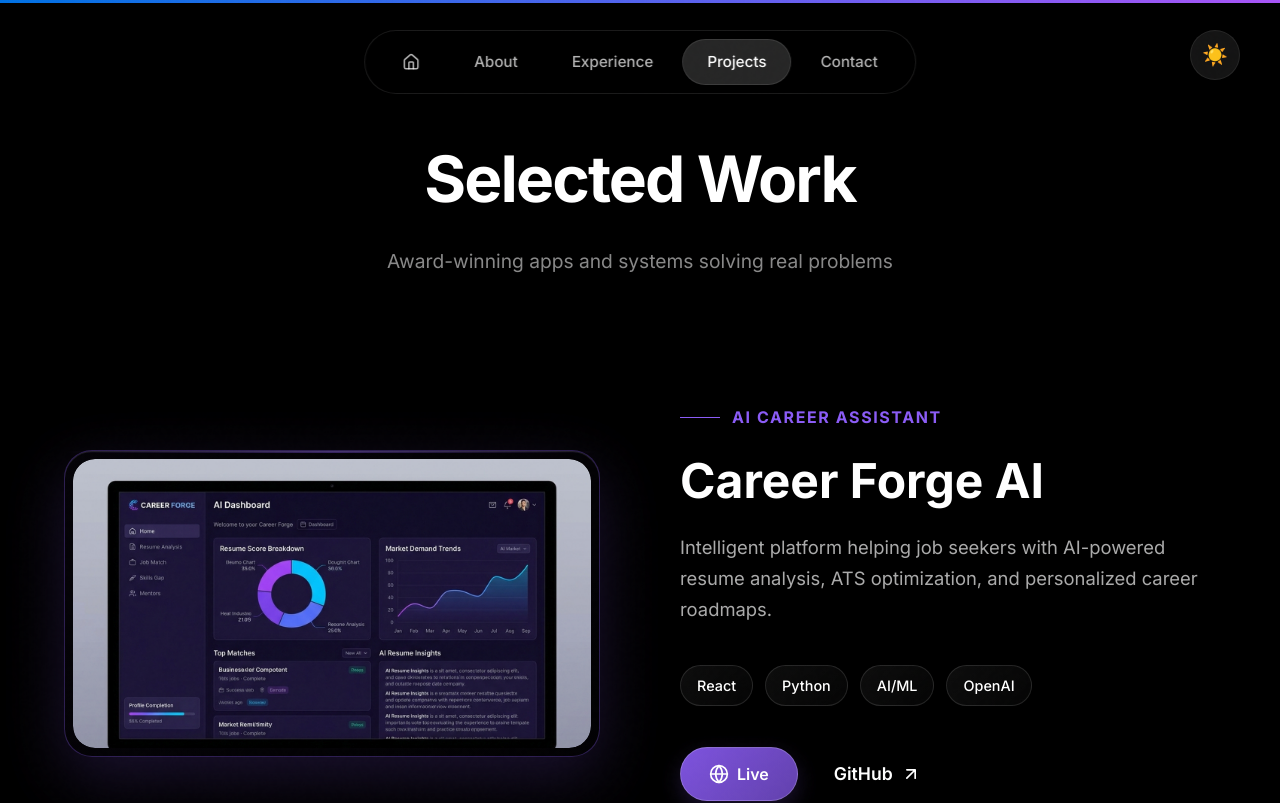
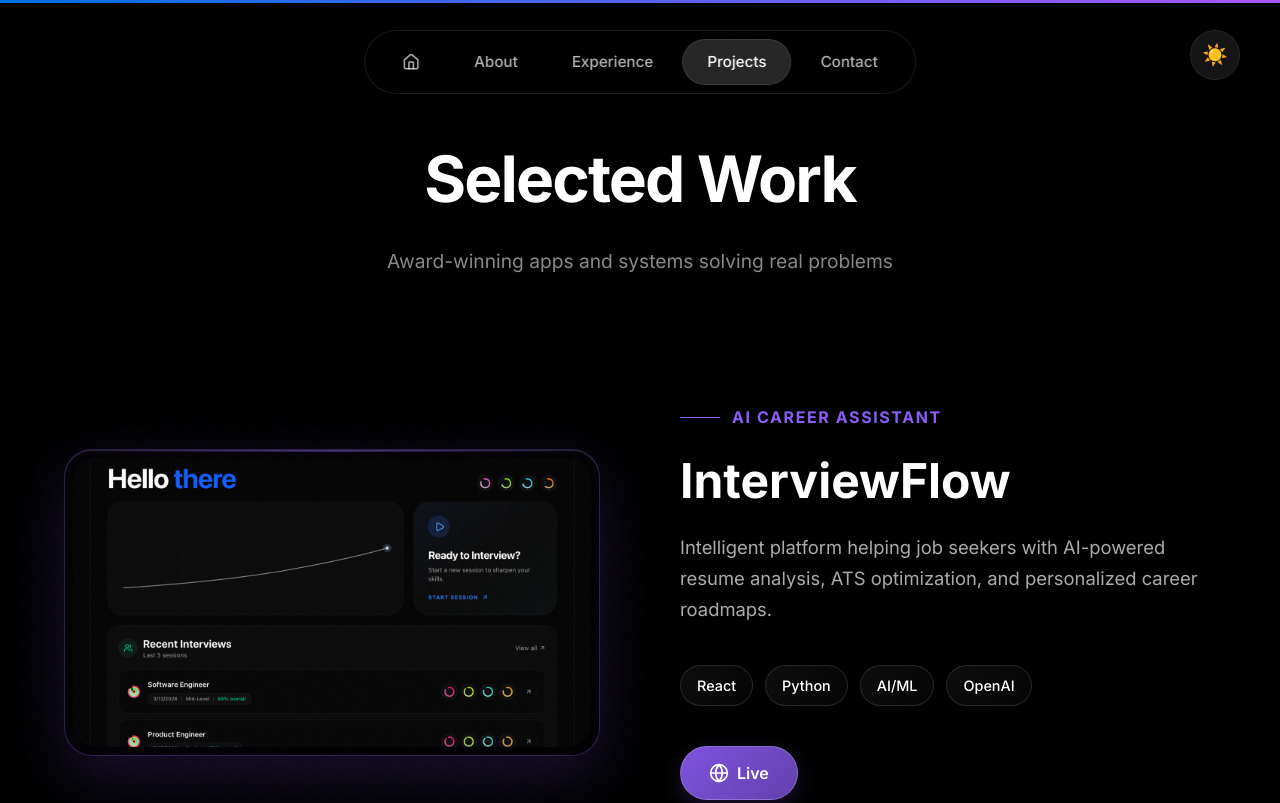
Before and after one commit to ssanidhya0407/Portfolio, a React (Vite) app: page /projects in a window 1280 px wide. Shown: the top 803 px of the page. Built offline with nearby package versions, Linux system fonts and the light colour scheme.

Commit message:
feat: Add InterviewFlow project details and standardize heading font sizes and section spacing across the portfolio.

```diff
--- a/src/components/Achievements.jsx
+++ b/src/components/Achievements.jsx
@@ -31,7 +31,7 @@
                     whileInView={{ opacity: 1, y: 0 }}
                     viewport={{ once: true }}
                     transition={{ duration: 1 }}
-                    style={{ marginBottom: '1rem', textAlign: 'center' }}
+                    style={{ marginBottom: '1rem', textAlign: 'center', fontSize: 'clamp(2.5rem, 6vw, 4rem)' }}
                 >
                     Achievements
                 </motion.h2>
@@ -44,7 +44,7 @@
                     style={{
                         color: 'var(--text-dim)',
                         textAlign: 'center',
-                        marginBottom: '4rem',
+                        marginBottom: '8rem',
                         fontSize: '1.2rem'
                     }}
                 >
--- a/src/components/Certifications.jsx
+++ b/src/components/Certifications.jsx
@@ -47,7 +47,7 @@
                     initial={{ opacity: 0, y: 30 }}
                     whileInView={{ opacity: 1, y: 0 }}
                     viewport={{ once: true }}
-                    style={{ textAlign: 'center', marginBottom: '4rem' }}
+                    style={{ textAlign: 'center', marginBottom: '8rem', fontSize: 'clamp(2.5rem, 6vw, 4rem)' }}
                 >
                     Certifications
                 </motion.h2>
--- a/src/components/Experience.jsx
+++ b/src/components/Experience.jsx
@@ -75,7 +75,7 @@
                     style={{
                         marginBottom: '1rem',
                         textAlign: 'center',
-                        fontSize: '2.5rem',
+                        fontSize: 'clamp(2.5rem, 6vw, 4rem)',
                         fontWeight: 700,
                         color: 'var(--text)'
                     }}
@@ -91,8 +91,8 @@
                     style={{
                         color: 'var(--text-dim)',
                         textAlign: 'center',
-                        marginBottom: '6rem',
-                        fontSize: '1.1rem'
+                        marginBottom: '8rem',
+                        fontSize: '1.2rem'
                     }}
                 >
                     {preview ? "Select roles from my professional journey" : "5 internships across leading institutions and companies"}
--- a/src/components/Hero.jsx
+++ b/src/components/Hero.jsx
@@ -64,6 +64,7 @@
                         WebkitBackgroundClip: 'text',
                         WebkitTextFillColor: 'transparent',
                         backgroundClip: 'text',
+                        paddingBottom: '0.15em',
                     }}
                 >
                     Sanidhya Kumar Singh
--- a/src/components/Projects.jsx
+++ b/src/components/Projects.jsx
@@ -3,12 +3,11 @@
 
 export const projects = [
     {
-        title: "Career Forge AI",
+        title: "InterviewFlow",
         achievement: "AI Career Assistant",
         desc: "Intelligent platform helping job seekers with AI-powered resume analysis, ATS optimization, and personalized career roadmaps.",
-        image: "/images/career_forge_ai_mockup.png",
-        link: "https://github.com/ssanidhya0407/career-forge-ai",
-        websiteLink: "https://career-forge-ai-beige.vercel.app/",
+        image: "/interviewflow.png",
+        websiteLink: "https://tryinterviewflow.vercel.app",
         tech: ["React", "Python", "AI/ML", "OpenAI"],
         color: "#8b5cf6"
     },
--- a/src/components/Skills.jsx
+++ b/src/components/Skills.jsx
@@ -49,7 +49,7 @@
                     whileInView={{ opacity: 1, y: 0 }}
                     viewport={{ once: true }}
                     transition={{ duration: 1 }}
-                    style={{ marginBottom: '1rem', textAlign: 'center' }}
+                    style={{ marginBottom: '1rem', textAlign: 'center', fontSize: 'clamp(2.5rem, 6vw, 4rem)' }}
                 >
                     Skills
                 </motion.h2>
@@ -62,7 +62,7 @@
                     style={{
                         color: 'var(--text-dim)',
                         textAlign: 'center',
-                        marginBottom: '4rem',
+                        marginBottom: '8rem',
                         fontSize: '1.2rem'
                     }}
                 >
--- a/src/pages/About.jsx
+++ b/src/pages/About.jsx
@@ -77,7 +77,7 @@
                     viewport={{ once: true }}
                     style={{
                         marginBottom: '6rem',
-                        fontSize: 'clamp(3rem, 6vw, 5rem)',
+                        fontSize: 'clamp(2.5rem, 6vw, 4rem)',
                         textAlign: 'center',
                         fontWeight: 700,
                         letterSpacing: '-0.03em',
```
Also changed, not shown: public/interviewflow.png (added).
